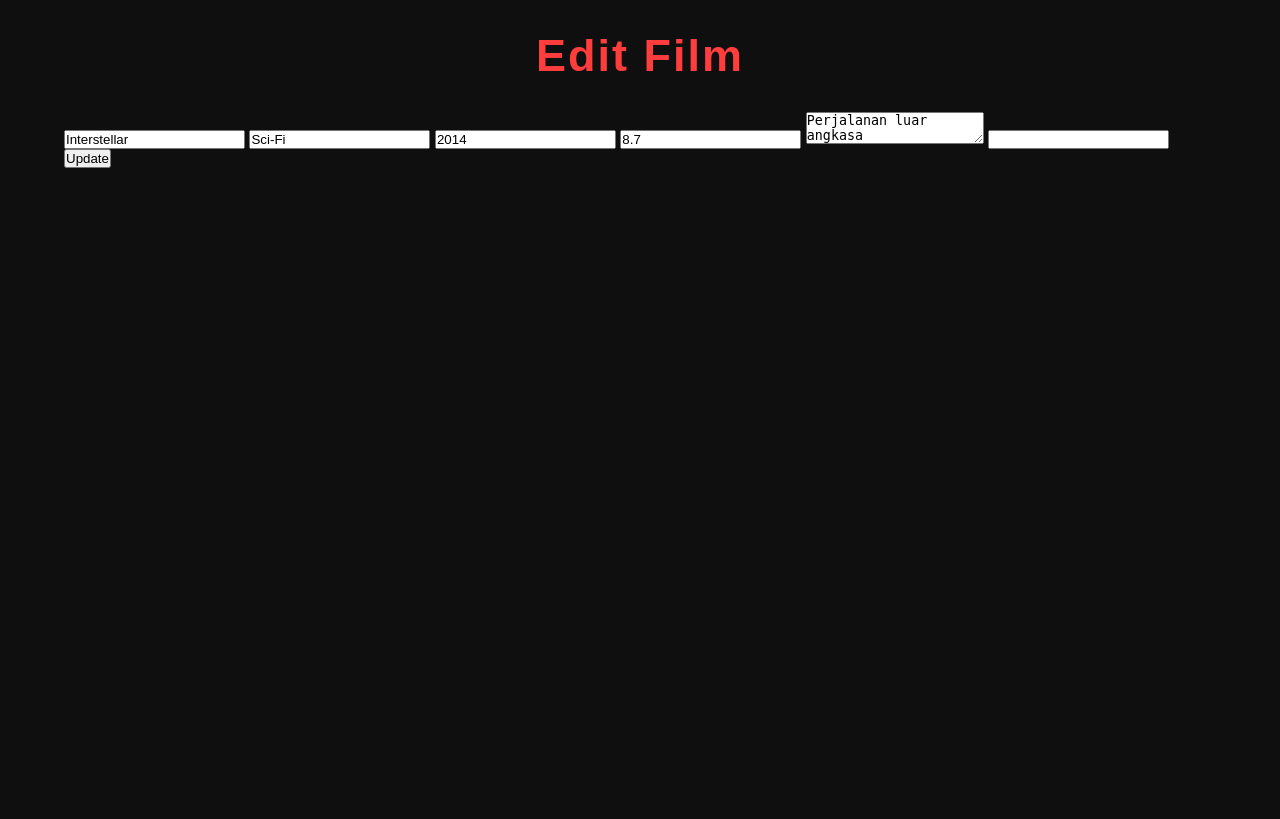
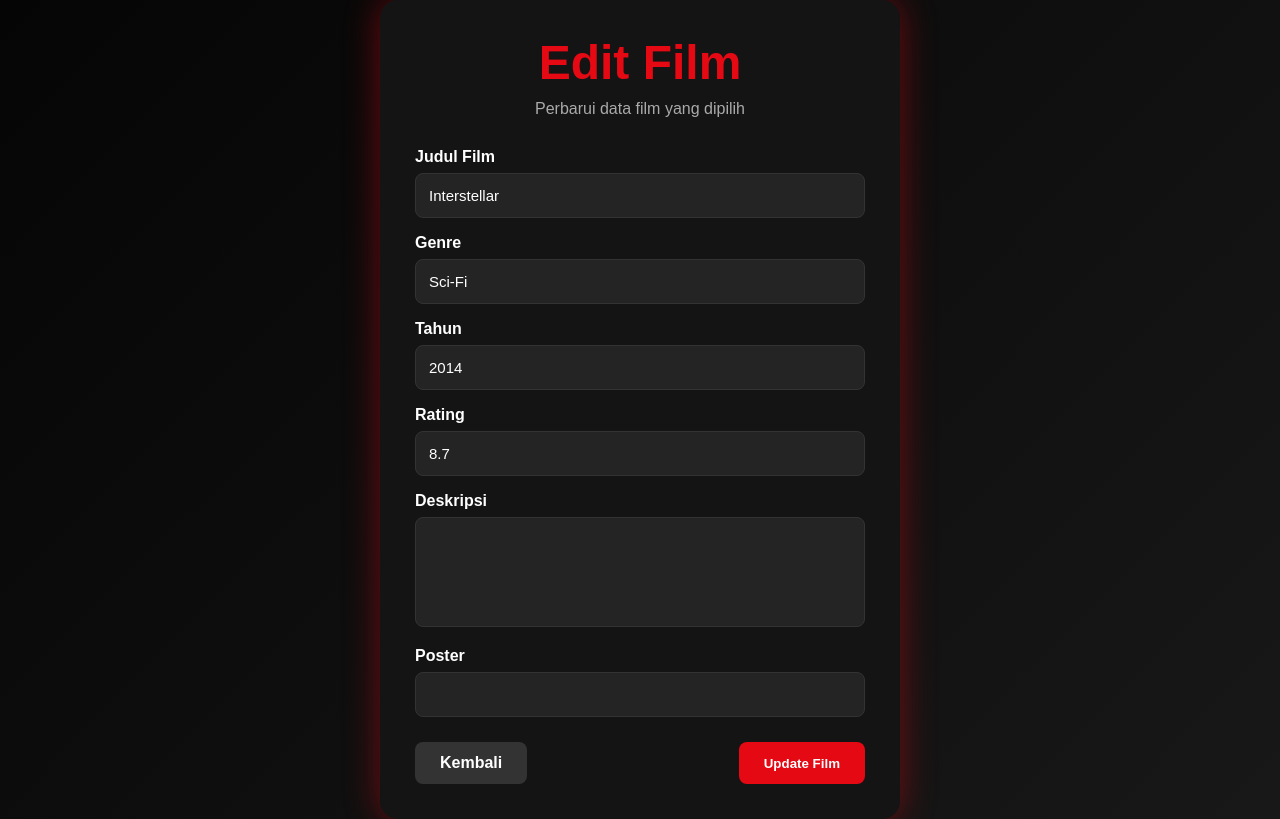
Before and after one commit to angelangelaolivia-beep/PencarianFilm, a PHP site: page /edit.php?id=1 in a window 1280 px wide. Before the commit the page ends 168 px from the top, so only its background shows below. Run offline with PHP 8.4, Linux system fonts and the light colour scheme; data comes from the database, SQL or seed files in the repository; data that the repository does not hold is empty.

Commit message:
mengubah tampilan website film

```diff
--- a/proses/update.php
+++ b/proses/update.php
@@ -5,7 +5,7 @@ include "../controller/FilmController.php";
 $controller = new FilmController();
 
 $controller->updateData(
-    $_POST['id'],
+    $_POST['id_film'],
     $_POST['judul'],
     $_POST['genre'],
     $_POST['tahun'],
--- a/view/edit.php
+++ b/view/edit.php
@@ -1,69 +1,172 @@
 <?php
-
-include "../controller/FilmController.php";
-
-$controller = new FilmController();
+include "../config/koneksi.php";
 
 $id = $_GET['id'];
 
-$query = $controller->editData($id);
-
-$data = mysqli_fetch_array($query);
-
+$query = mysqli_query($conn, "SELECT * FROM film WHERE id_film='$id'");
+$data = mysqli_fetch_assoc($query);
 ?>
 
 <!DOCTYPE html>
 <html>
 <head>
+    <title>Edit Film</title>
 
-<link rel="stylesheet"
-href="../assets/style.css">
+    <style>
+        * {
+            margin: 0;
+            padding: 0;
+            box-sizing: border-box;
+            font-family: Arial, sans-serif;
+        }
 
+        body {
+            min-height: 100vh;
+            background: linear-gradient(135deg, #050505, #181818);
+            display: flex;
+            justify-content: center;
+            align-items: center;
+            color: white;
+        }
+
+        .edit-card {
+            width: 520px;
+            background: #141414;
+            padding: 35px;
+            border-radius: 18px;
+            box-shadow: 0 0 35px rgba(229, 9, 20, 0.45);
+        }
+
+        h1 {
+            text-align: center;
+            color: #e50914;
+            font-size: 48px;
+            margin-bottom: 10px;
+        }
+
+        .subtitle {
+            text-align: center;
+            color: #aaa;
+            margin-bottom: 30px;
+        }
+
+        .form-group {
+            margin-bottom: 16px;
+        }
+
+        label {
+            display: block;
+            margin-bottom: 7px;
+            font-weight: bold;
+        }
+
+        input,
+        textarea {
+            width: 100%;
+            padding: 13px;
+            border-radius: 8px;
+            border: 1px solid #333;
+            background: #242424;
+            color: white;
+            font-size: 15px;
+            outline: none;
+        }
+
+        input:focus,
+        textarea:focus {
+            border-color: #e50914;
+        }
+
+        textarea {
+            height: 110px;
+            resize: none;
+        }
+
+        .button-group {
+            display: flex;
+            justify-content: space-between;
+            margin-top: 25px;
+        }
+
+        .btn-kembali,
+        .btn-update {
+            padding: 12px 25px;
+            border-radius: 8px;
+            text-decoration: none;
+            border: none;
+            font-weight: bold;
+            cursor: pointer;
+        }
+
+        .btn-kembali {
+            background: #333;
+            color: white;
+        }
+
+        .btn-update {
+            background: #e50914;
+            color: white;
+        }
+
+        .btn-kembali:hover {
+            background: #555;
+        }
+
+        .btn-update:hover {
+            background: #b20710;
+        }
+    </style>
 </head>
 
 <body>
 
-<div class="container">
+    <div class="edit-card">
 
-<h1>Edit Film</h1>
+        <h1>Edit Film</h1>
+        <p class="subtitle">Perbarui data film yang dipilih</p>
 
-<form action="../proses/update.php"
-method="POST">
+        <form action="../proses/update.php" method="POST">
 
-<input type="hidden"
-name="id"
-value="<?= $data['id_film'] ?>">
+            <input type="hidden" name="id_film" value="<?= $data['id_film']; ?>">
 
-<input type="text"
-name="judul"
-value="<?= $data['judul'] ?>">
+            <div class="form-group">
+                <label>Judul Film</label>
+                <input type="text" name="judul" value="<?= $data['judul']; ?>">
+            </div>
 
-<input type="text"
-name="genre"
-value="<?= $data['genre'] ?>">
+            <div class="form-group">
+                <label>Genre</label>
+                <input type="text" name="genre" value="<?= $data['genre']; ?>">
+            </div>
 
-<input type="number"
-name="tahun"
-value="<?= $data['tahun'] ?>">
+            <div class="form-group">
+                <label>Tahun</label>
+                <input type="text" name="tahun" value="<?= $data['tahun']; ?>">
+            </div>
 
-<input type="text"
-name="rating"
-value="<?= $data['rating'] ?>">
+            <div class="form-group">
+                <label>Rating</label>
+                <input type="text" name="rating" value="<?= $data['rating']; ?>">
+            </div>
 
-<textarea
-name="sinopsis"><?= $data['sinopsis'] ?></textarea>
+            <div class="form-group">
+                <label>Deskripsi</label>
+                <textarea name="sinopsis"><?= $data['deskripsi'] ?? ''; ?></textarea>
+            </div>
 
-<input type="text"
-name="poster"
-value="<?= $data['poster'] ?>">
+            <div class="form-group">
+                <label>Poster</label>
+                <input type="text" name="poster" value="<?= $data['poster']; ?>">
+            </div>
 
-<button type="submit">
-Update
-</button>
+            <div class="button-group">
+                <a href="index.php" class="btn-kembali">Kembali</a>
+                <button type="submit" class="btn-update">Update Film</button>
+            </div>
 
-</form>
+        </form>
 
-</div>
+    </div>
 
 </body>
 </html>
```
Also changed, not shown: view/detail.php (added, +117 -0 lines), view/index.php (+195 -10 lines), assets/style.css (line endings or trailing spaces).
